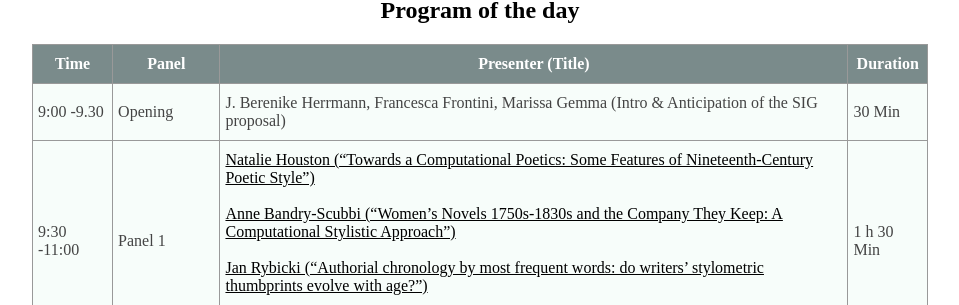
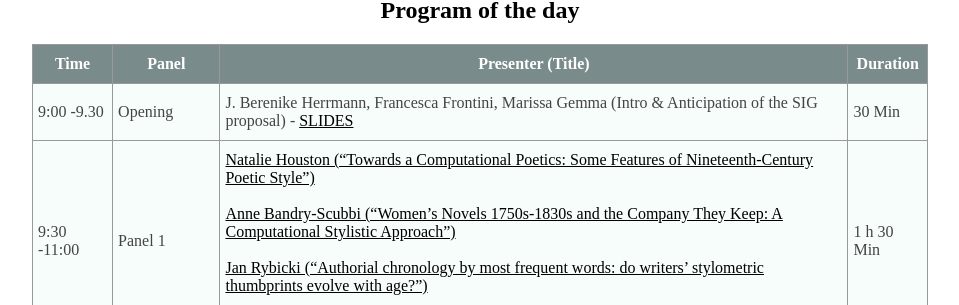
Before and after one commit to DigitalLiteraryStylistic/-DigitalLiteraryStylistic.github.io, a Jekyll site: the page built from program.html, in a window 1280 px wide and 900 px high, scrolled down 304 px. Shown: the part 166-471 px from the top of the window, without its empty margins (160-1119 px from the left). Built offline with Jekyll 4.4.1, drawn with Linux system fonts in a browser that asks for light colours.

Commit message:
Update program.html

```diff
--- a/program.html
+++ b/program.html
@@ -26,7 +26,7 @@
   <tr>
     <td class="tg-031e">9:00 -9.30</td>
     <td class="tg-031e">Opening</td>
-    <td class="tg-031e">J. Berenike Herrmann, Francesca Frontini, Marissa Gemma (Intro & Anticipation of the SIG proposal)</td>
+    <td class="tg-031e">J. Berenike Herrmann, Francesca Frontini, Marissa Gemma (Intro & Anticipation of the SIG proposal) - <a class="tg" href="slides/Introduction.pdf">SLIDES</a></td>
     <td class="tg-031e">30 Min</td>
   </tr>
   <tr>
```
